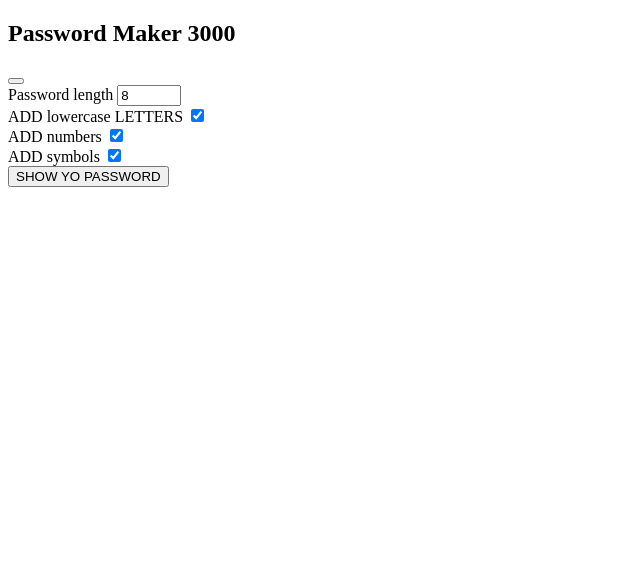
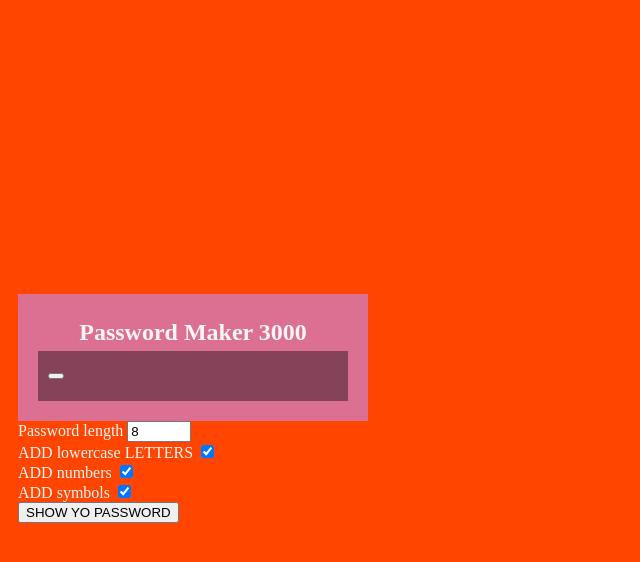
Before and after one commit to zvlu/Password-Generator, a plain HTML site: page index.html in a window 1280 px wide. Shown: the whole page, without its empty margins (0-640 px from the left). Drawn offline with Linux system fonts and the light colour scheme.

Commit message:
Styling the Generator part1

```diff
--- a/index.html
+++ b/index.html
@@ -6,7 +6,7 @@
     <meta http-equiv="X-UA-Compatible" content="ie=edge">
     <title>PassWord Generator</title>
     <script src="main.js"></script>
-    <link rel="stylesheet" href="Style.css" />
+    <link rel="stylesheet" href="style.css" />
 </head>
 <body>
     <div class="container">
--- a/style.css
+++ b/style.css
@@ -0,0 +1,50 @@
+* {
+    box-sizing: border-box;
+}
+
+body {
+    background-color: orangered;
+    color: whitesmoke;
+    padding: 10px;
+    min-height: 100vh;
+    align-items: cennter;
+    justify-content: center;
+    flex-direction: column;
+    display: flex;
+    font-family: 'Times New Roman', Times, serif;
+}
+
+p{
+    margin: 5px 0;
+
+}
+
+h2{
+    margin: 5px 0;
+    text-align: center;
+}
+
+input[type='checkbox']{
+    margin-right: 0;
+}
+
+.container {
+    background-color: palevioletred;
+    box-shadow: 0px 2px 10px rgba(255, green, blue, 0.2);
+    width: 350px;
+    max-width: 100%;
+    padding: 20px;
+
+}
+.result-container {
+    background-color: rgba(0, 0, 0, 0.4);
+    display: flex;
+    justify-content: flex-start;
+    align-items: center;
+    position: relative;
+    font-size: 18px;
+    letter-spacing: 1px;
+    padding: 12px 10px;
+    height: 50px;
+    width: 100%;
+}
```
